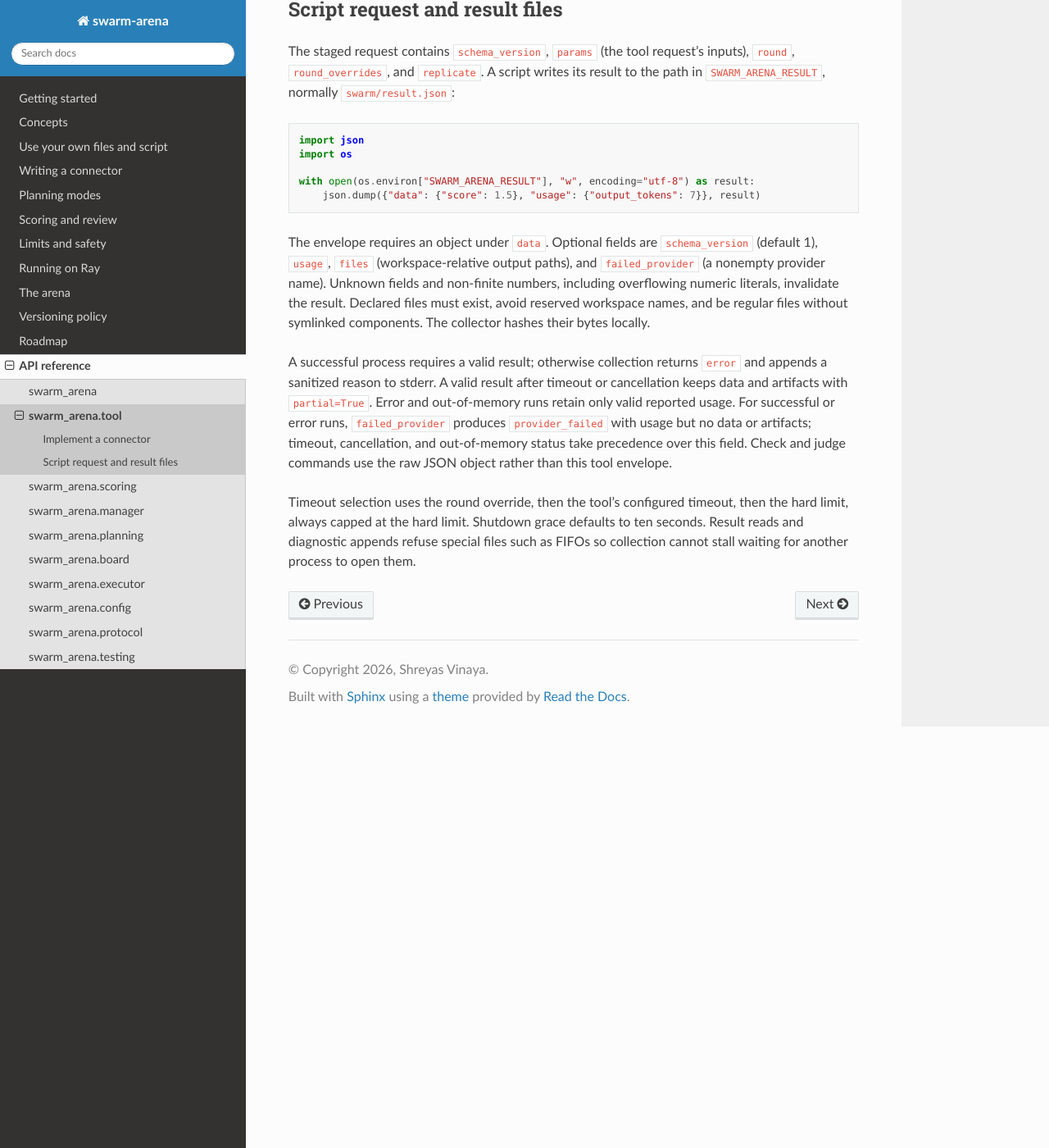
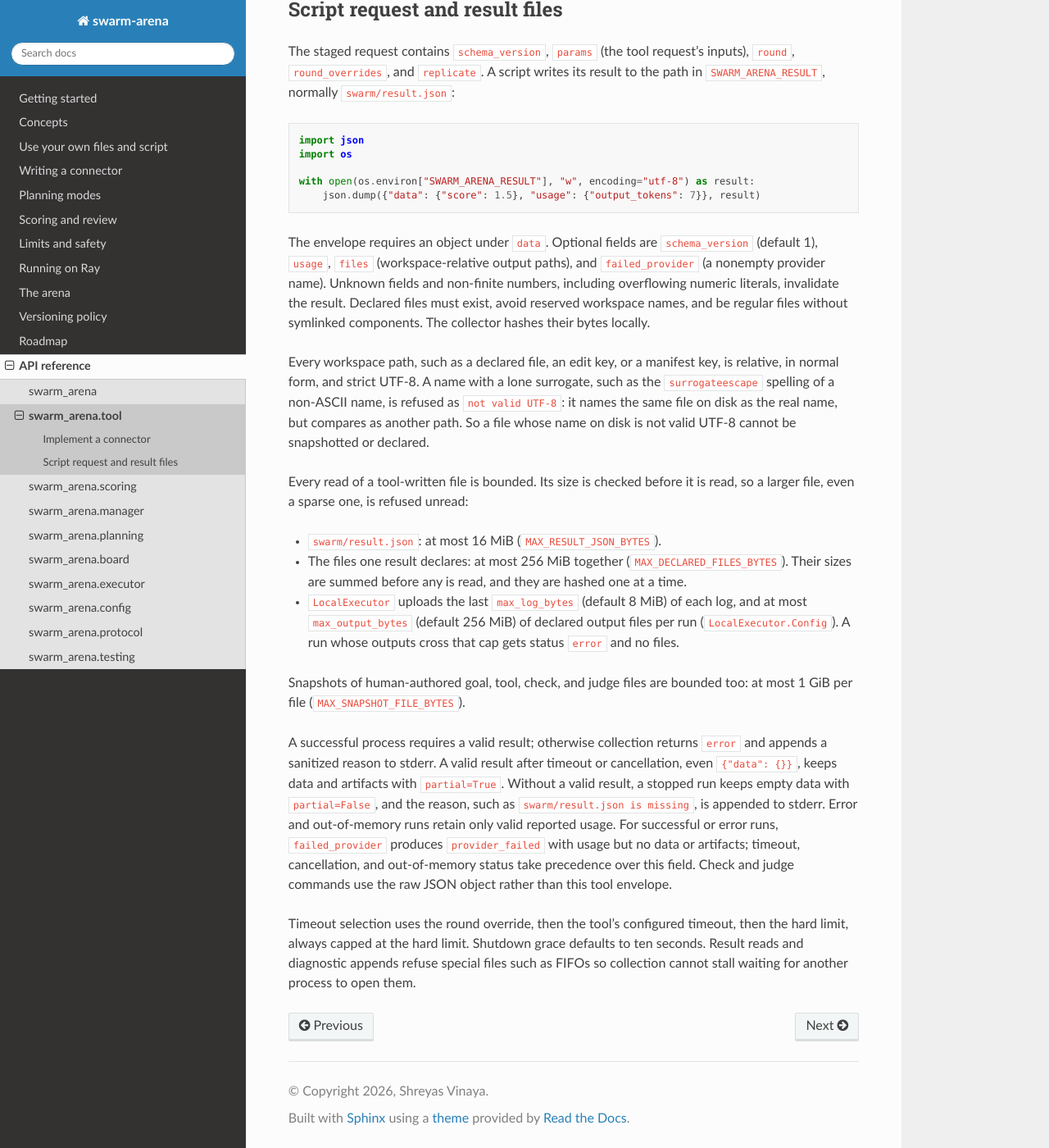
Before and after one commit to shreyasvinaya/swarm-arena, a Sphinx documentation site: the page built from docs/api/tool.md, in a window 1280 px wide and 1400 px high, scrolled down 591 px. Shown: the whole window at 82% size. Built offline with Sphinx 7.4.7 and the Read the Docs theme 3.1.0, drawn with Linux system fonts in a browser that asks for light colours.

Commit message:
docs(tool): document read caps, the stopped-run note and strict UTF-8 paths
docs/api/tool.md states the 16 MiB result.json and 256 MiB declared-files
caps, LocalExecutor's log tail and output caps, the 1 GiB snapshot cap, the
note a stopped run without a valid result writes to stderr, and that every
workspace path must be strict UTF-8.

```diff
--- a/docs/api/tool.md
+++ b/docs/api/tool.md
@@ -38,10 +38,34 @@ including overflowing numeric literals, invalidate the result. Declared files mu
 exist, avoid reserved workspace names, and be regular files without symlinked
 components. The collector hashes their bytes locally.
 
+Every workspace path, such as a declared file, an edit key, or a manifest key, is
+relative, in normal form, and strict UTF-8. A name with a lone surrogate, such as
+the `surrogateescape` spelling of a non-ASCII name, is refused as
+`not valid UTF-8`: it names the same file on disk as the real name, but compares
+as another path. So a file whose name on disk is not valid UTF-8 cannot be
+snapshotted or declared.
+
+Every read of a tool-written file is bounded. Its size is checked before it is
+read, so a larger file, even a sparse one, is refused unread:
+
+- `swarm/result.json`: at most 16 MiB (`MAX_RESULT_JSON_BYTES`).
+- The files one result declares: at most 256 MiB together
+  (`MAX_DECLARED_FILES_BYTES`). Their sizes are summed before any is read, and
+  they are hashed one at a time.
+- `LocalExecutor` uploads the last `max_log_bytes` (default 8 MiB) of each log,
+  and at most `max_output_bytes` (default 256 MiB) of declared output files per
+  run (`LocalExecutor.Config`). A run whose outputs cross that cap gets status
+  `error` and no files.
+
+Snapshots of human-authored goal, tool, check, and judge files are bounded too:
+at most 1 GiB per file (`MAX_SNAPSHOT_FILE_BYTES`).
+
 A successful process requires a valid result; otherwise collection returns `error`
 and appends a sanitized reason to stderr. A valid result after timeout or
-cancellation keeps data and artifacts with `partial=True`. Error and out-of-memory
-runs retain only valid reported usage. For successful or error runs,
+cancellation, even `{"data": {}}`, keeps data and artifacts with `partial=True`.
+Without a valid result, a stopped run keeps empty data with `partial=False`, and
+the reason, such as `swarm/result.json is missing`, is appended to stderr. Error
+and out-of-memory runs retain only valid reported usage. For successful or error runs,
 `failed_provider` produces `provider_failed` with usage but no data or artifacts;
 timeout, cancellation, and out-of-memory status take precedence over this field.
 Check and judge commands use the raw JSON object rather than this tool envelope.
```
